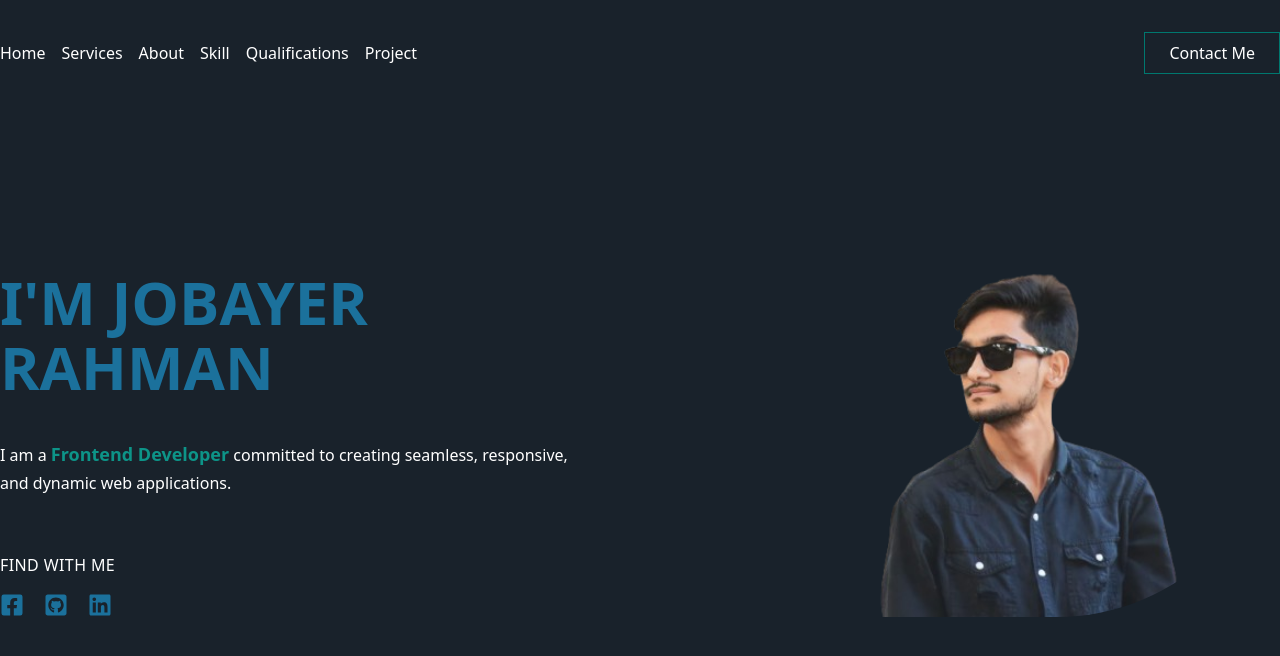
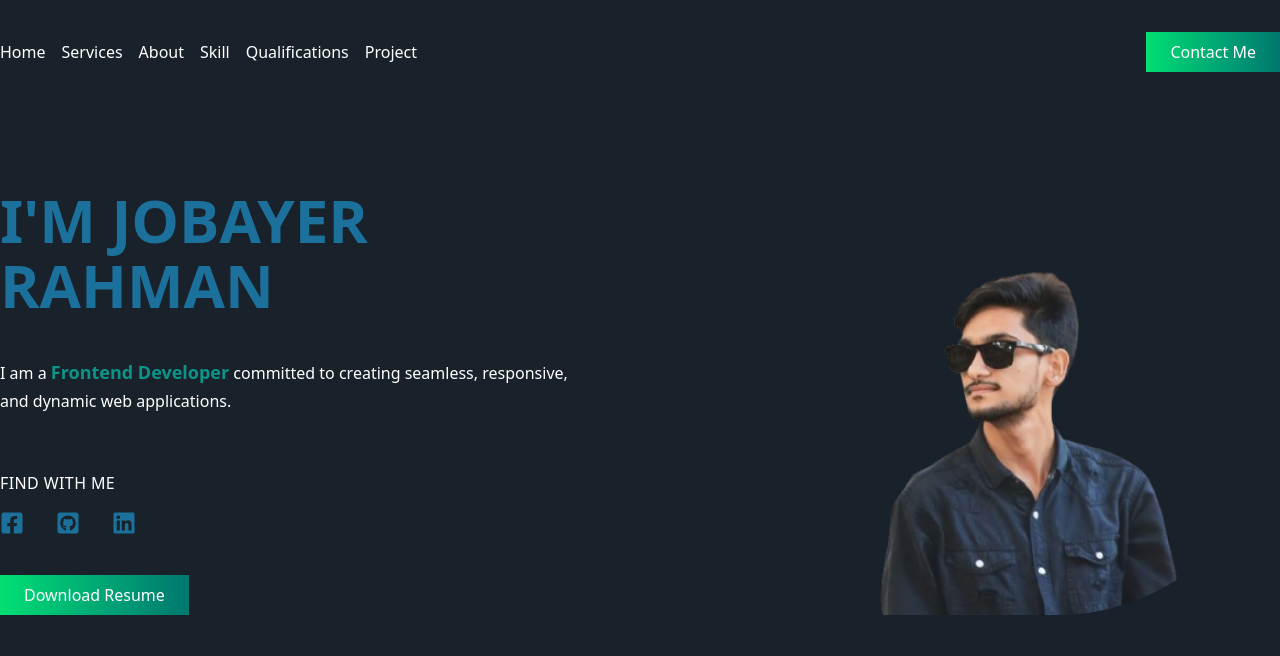
Before and after one commit to JobayerRahman106/portfolio, a React (Vite) app: page / in a window 1280 px wide. Shown: the top 656 px of the page. Built offline with nearby package versions, Linux system fonts and the light colour scheme.

Commit message:
Resume button added

```diff
--- a/src/section/Banner.jsx
+++ b/src/section/Banner.jsx
@@ -15,15 +15,19 @@ const Banner = () => {
             </h1>
             <p className='font-normal text-base leading-7 text-white mt-10 mb-14'>I am a <span className='text-transform: capitalize font-semibold text-[18px] text-[#0d9488]'>Frontend Developer</span> committed to creating seamless, responsive, <br /> and dynamic web applications.</p>
             <h3 className='font-medium text-transform: uppercase tracking-wide text-base leading-6 text-white mb-4'>find with me</h3>
-            <div className='flex gap-5 text-[#1b719c] text-2xl'>
+            <div className='flex gap-8 text-[#1b719c] text-2xl'>
                 <Link to="https://www.facebook.com/jobayerrahman.official"> <FaFacebookSquare /> </Link>
                 <Link to="https://github.com/JobayerRahman106"> <FaGithubSquare /> </Link>
                 <Link to="https://www.linkedin.com/in/jobayerrahmanofficial/"> <FaLinkedin /> </Link>
+            </div>
+            <div className='mt-10'>
+                <button className='border-none py-2 px-6 text-white bg-gradient-to-r from-green-400 to-teal-700 cursor-pointer'>Download Resume</button>
             </div>
         </div>
         <div>
             <img className='w-2xl mx-auto rounded-full' src={BannerImg} alt="bannerimg" />
         </div>
+
     </div>
   )
 }
--- a/src/section/NavBar.jsx
+++ b/src/section/NavBar.jsx
@@ -15,7 +15,7 @@ const NavBar = () => {
         </ul>
       </div>
       <div>
-        <button className='border border-solid py-2 px-6 text-white border-teal-700 cursor-pointer'>Contact Me</button>
+        <button className='border-none py-2 px-6 text-white bg-gradient-to-r from-green-400 to-teal-700 hover:bg-gradient-to-l cursor-pointer'>Contact Me</button>
       </div>
     </div>
   )
```
